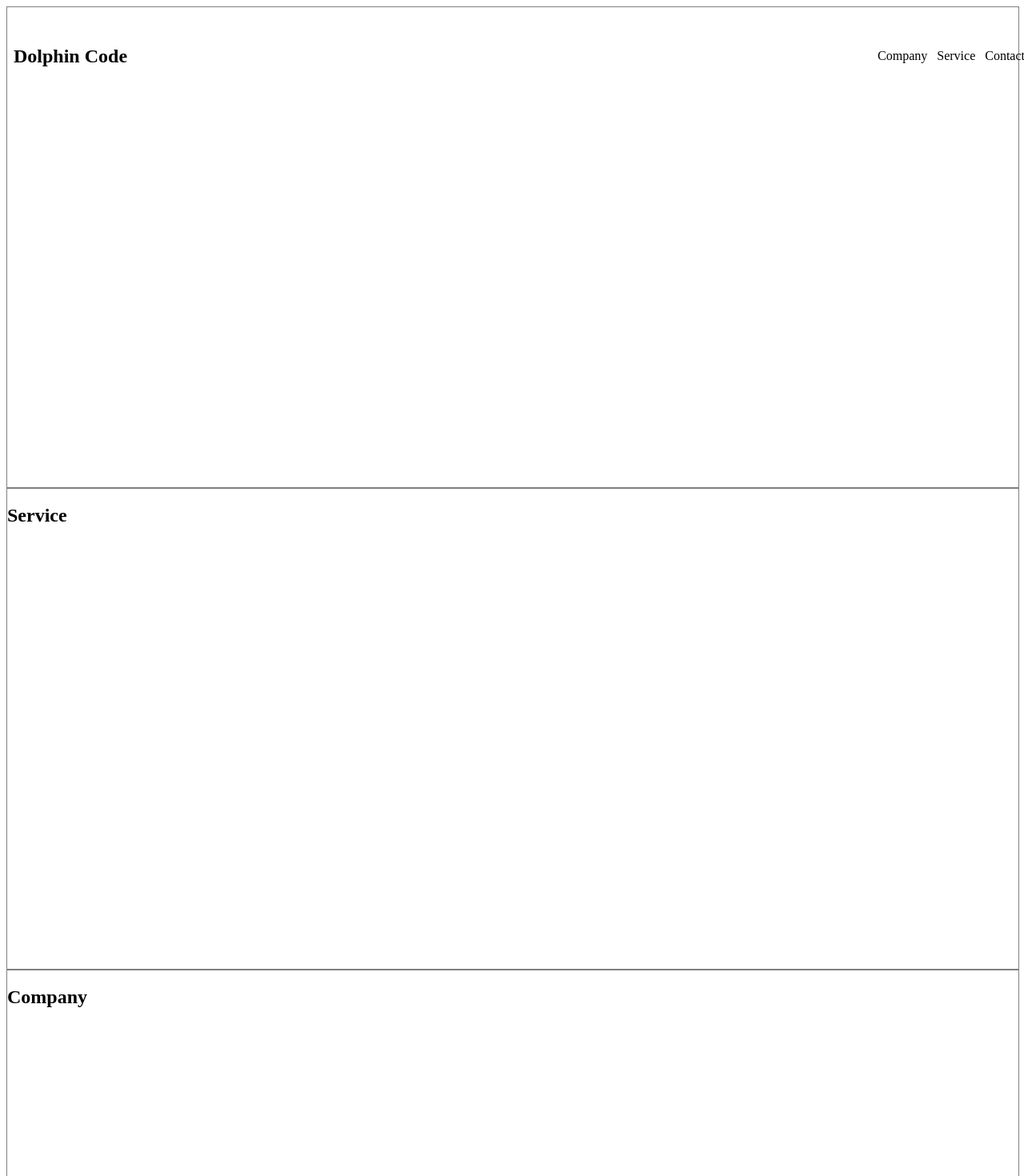
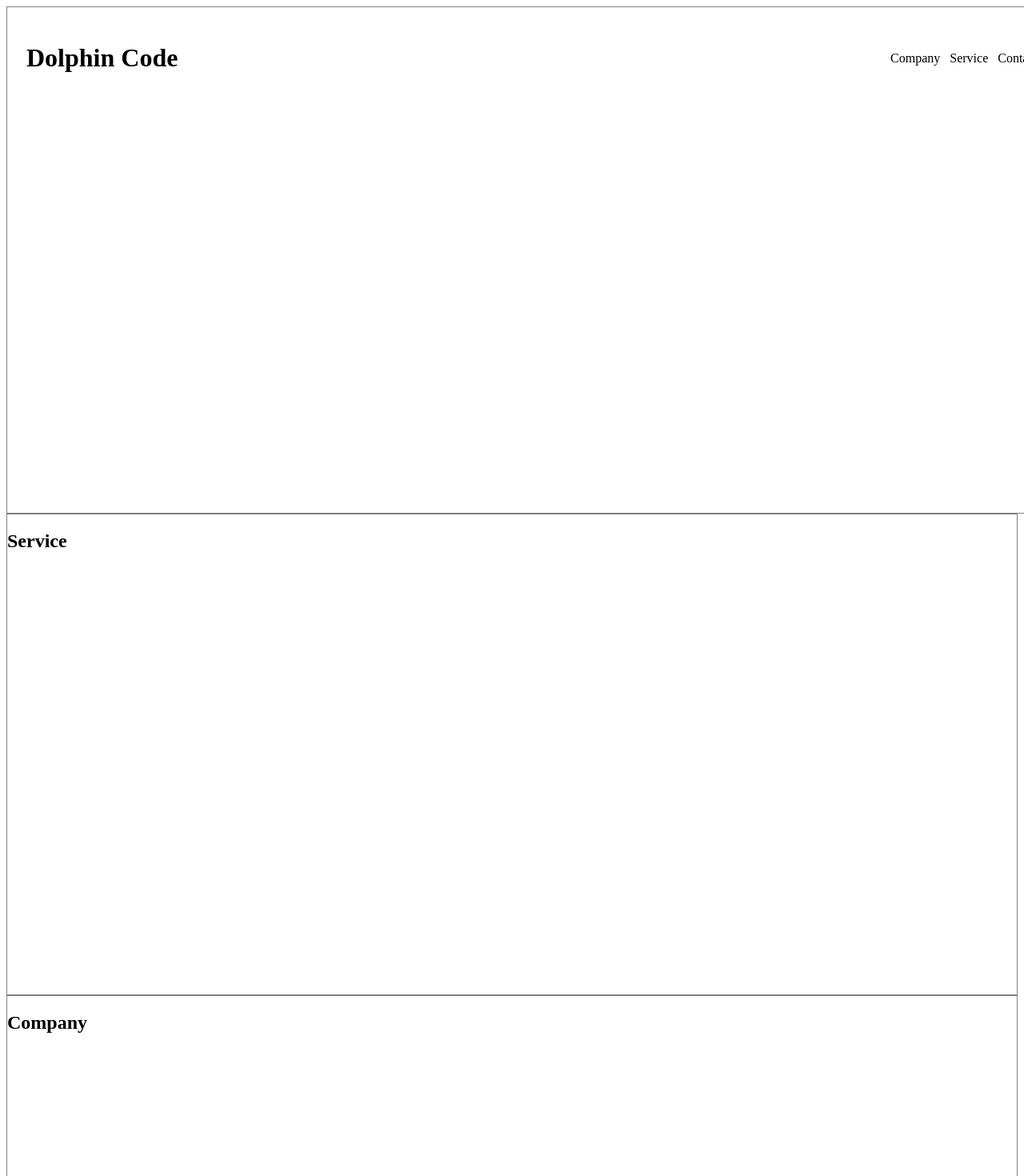
Before and after one commit to tokushun109/dolphin-code, a Next.js app: page / in a window 1280 px wide. Shown: the top 1470 px of the page at 80% size. Built offline with nearby package versions, Linux system fonts and the light colour scheme.

Commit message:
全体的なレイアウトを調整

```diff
--- a/next.config.js
+++ b/next.config.js
@@ -1,4 +1,9 @@
 /** @type {import('next').NextConfig} */
-const nextConfig = {}
+const nextConfig = {
+    sassOptions: {
+        includePaths: ['./src'],
+        prependData: `@import "@/pages/styles/globals/variables.scss";`,
+    }
+}
 
 module.exports = nextConfig
--- /dev/null
+++ b/src/components/containers/Main/index.tsx
@@ -0,0 +1,16 @@
+import { ReactNode } from 'react'
+import styles from './styles/style.module.scss'
+
+type Props = {
+    children: ReactNode
+}
+
+const Main = ({ children }: Props) => {
+    return (
+        <div className={styles.container}>
+            <div>{children}</div>
+        </div>
+    )
+}
+
+export default Main
--- /dev/null
+++ b/src/components/containers/Main/styles/style.module.scss
@@ -0,0 +1,6 @@
+.container {
+    width: 100%;
+    height: 75vh;
+    padding: 16px;
+    border: 1px solid gray;
+}
--- a/src/components/containers/Section/index.tsx
+++ b/src/components/containers/Section/index.tsx
@@ -9,8 +9,10 @@ type Props = {
 const Section = ({ title, children }: Props) => {
     return (
         <section className={styles.container}>
-            <h2>{title}</h2>
-            <div>{children}</div>
+            <div className={styles.content}>
+                <h2>{title}</h2>
+                <div>{children}</div>
+            </div>
         </section>
     )
 }
--- a/src/components/containers/Section/styles/style.module.scss
+++ b/src/components/containers/Section/styles/style.module.scss
@@ -1,6 +1,10 @@
 .container {
     width: 100%;
-    height: 75vh;
-    position: relative;
-    border: 1px solid gray
+
+    .content {
+        max-width: $xxl-width;
+        margin: 0 auto;
+        height: 75vh;
+        border: 1px solid gray;
+    }
 }
--- a/src/components/templates/Header/styles/style.module.scss
+++ b/src/components/templates/Header/styles/style.module.scss
@@ -1,5 +1,4 @@
 .container {
-    position: absolute;
     width: 100%;
     padding: 8px;
     display: flex;
--- a/src/pages/_app.tsx
+++ b/src/pages/_app.tsx
@@ -1,4 +1,4 @@
-import '@/pages/styles/globals.scss'
+import '@/pages/styles/globals/globals.scss'
 import 'ress'
 import type { AppProps } from 'next/app'
 
--- a/src/pages/index.tsx
+++ b/src/pages/index.tsx
@@ -1,5 +1,6 @@
 import Head from 'next/head'
 import styles from '@/pages/styles/Home.module.scss'
+import Main from '@/components/containers/Main'
 import Section from '@/components/containers/Section'
 import Footer from '@/components/containers/Footer'
 import Header from '@/components/templates/Header'
@@ -21,9 +22,9 @@ export default function Home() {
                 <link rel='icon' href='/favicon.ico' />
             </Head>
             <main className={styles.container}>
-                <Section>
+                <Main>
                     <Header />
-                </Section>
+                </Main>
                 <Section title='Service'>
                     <div></div>
                 </Section>
--- /dev/null
+++ b/src/pages/styles/globals/variables.scss
@@ -0,0 +1,6 @@
+// 画面幅の設定
+$sm-width: 540px;
+$md-width: 720px;
+$lg-width: 960px;
+$xl-width: 1140px;
+$xxl-width: 1320px;
```
Also changed, not shown: src/pages/styles/globals/globals.scss (renamed from src/pages/styles/globals.scss).
